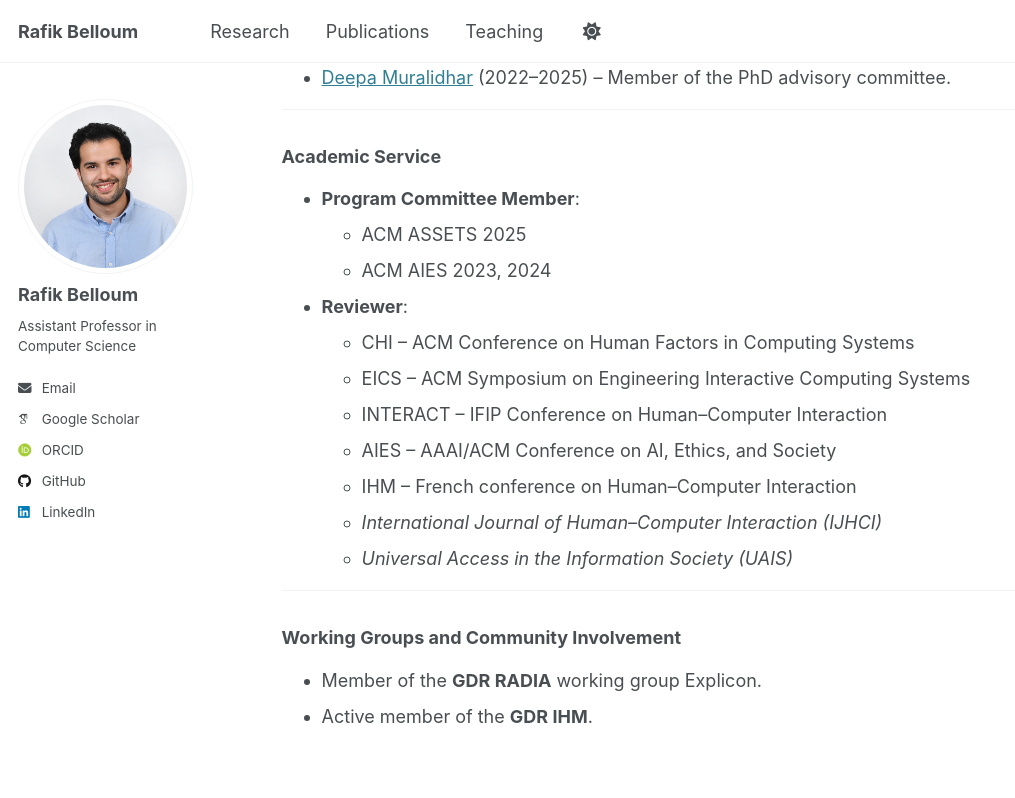
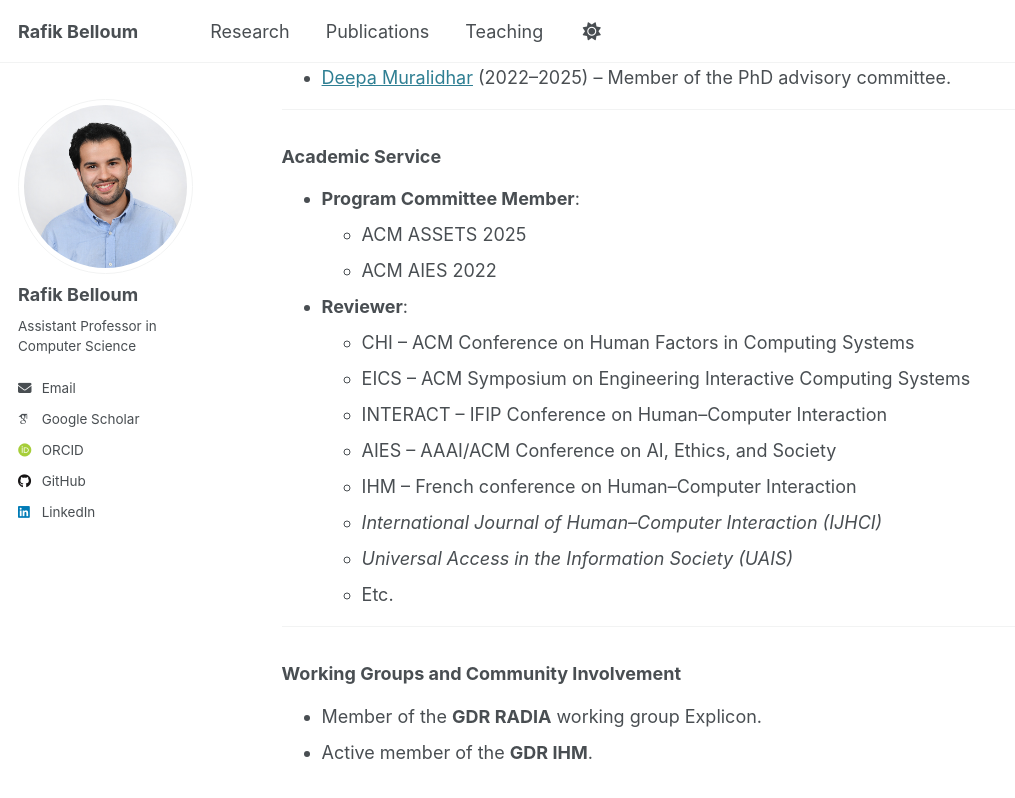
Before and after one commit to rafik-belloum/rafik-belloum.github.io, a Jekyll site: the page built from _pages/research.md, in a window 1280 px wide and 900 px high, scrolled down 777 px. Shown: the top 798 px of the window, without its empty margins (0-1015 px from the left). Built offline with Jekyll 4.4.1, drawn with Linux system fonts in a browser that asks for light colours; some web fonts are replaced.

Commit message:
Update research.md

```diff
--- a/_pages/research.md
+++ b/_pages/research.md
@@ -20,7 +20,7 @@ I’ve applied this approach in areas such as ambient assisted living — with s
 ### Ongoing PhD Supervision
 
 - [José Cezar de Souza Filho](https://www.researchgate.net/profile/Jose-Cezar-De-Souza-Filho) (2023–). Co-supervised (50%) with Káthia Marçal de Oliveira.
-- [Juliette Deyts](https://scholar.google.com/citations?user=xbVz2g8AAAAJ) (2024–). Co-supervised (33%) with Hélène Sauzéon and Lucile Dupuy.
+- [Juliette Deyts](https://fr.linkedin.com/in/juliette-deyts-87718012b) (2024–). Co-supervised (33%) with Hélène Sauzéon and Lucile Dupuy.
 
 ### Other Supervision / Thesis Committees
 
@@ -32,7 +32,7 @@ I’ve applied this approach in areas such as ambient assisted living — with s
 
 - **Program Committee Member**:
   - ACM ASSETS 2025
-  - ACM AIES 2023, 2024
+  - ACM AIES 2022
 
 - **Reviewer**:
   - CHI – ACM Conference on Human Factors in Computing Systems
@@ -42,6 +42,7 @@ I’ve applied this approach in areas such as ambient assisted living — with s
   - IHM – French conference on Human–Computer Interaction
   - *International Journal of Human–Computer Interaction (IJHCI)*
   - *Universal Access in the Information Society (UAIS)*
+  - Etc.
 
 ---
 
```
